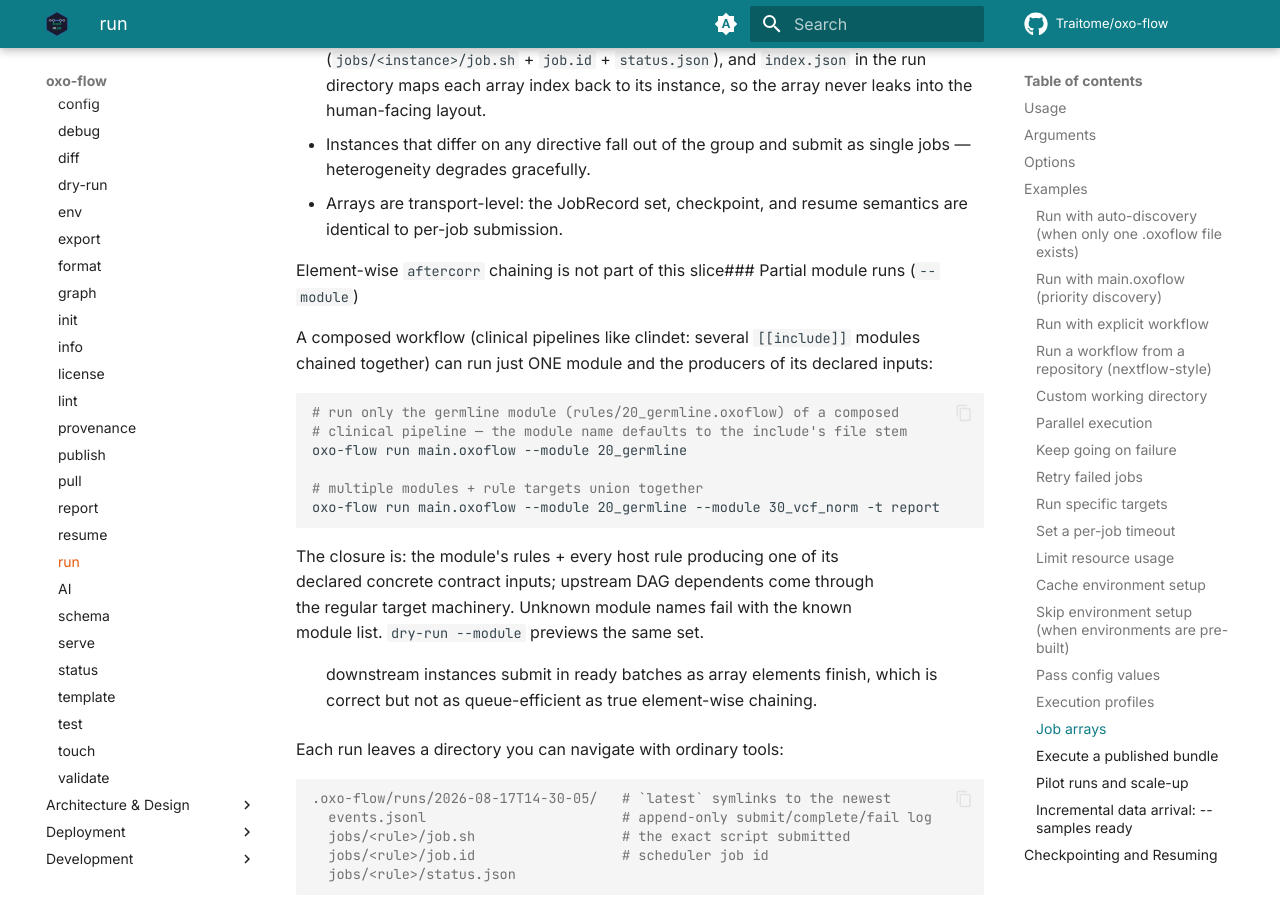
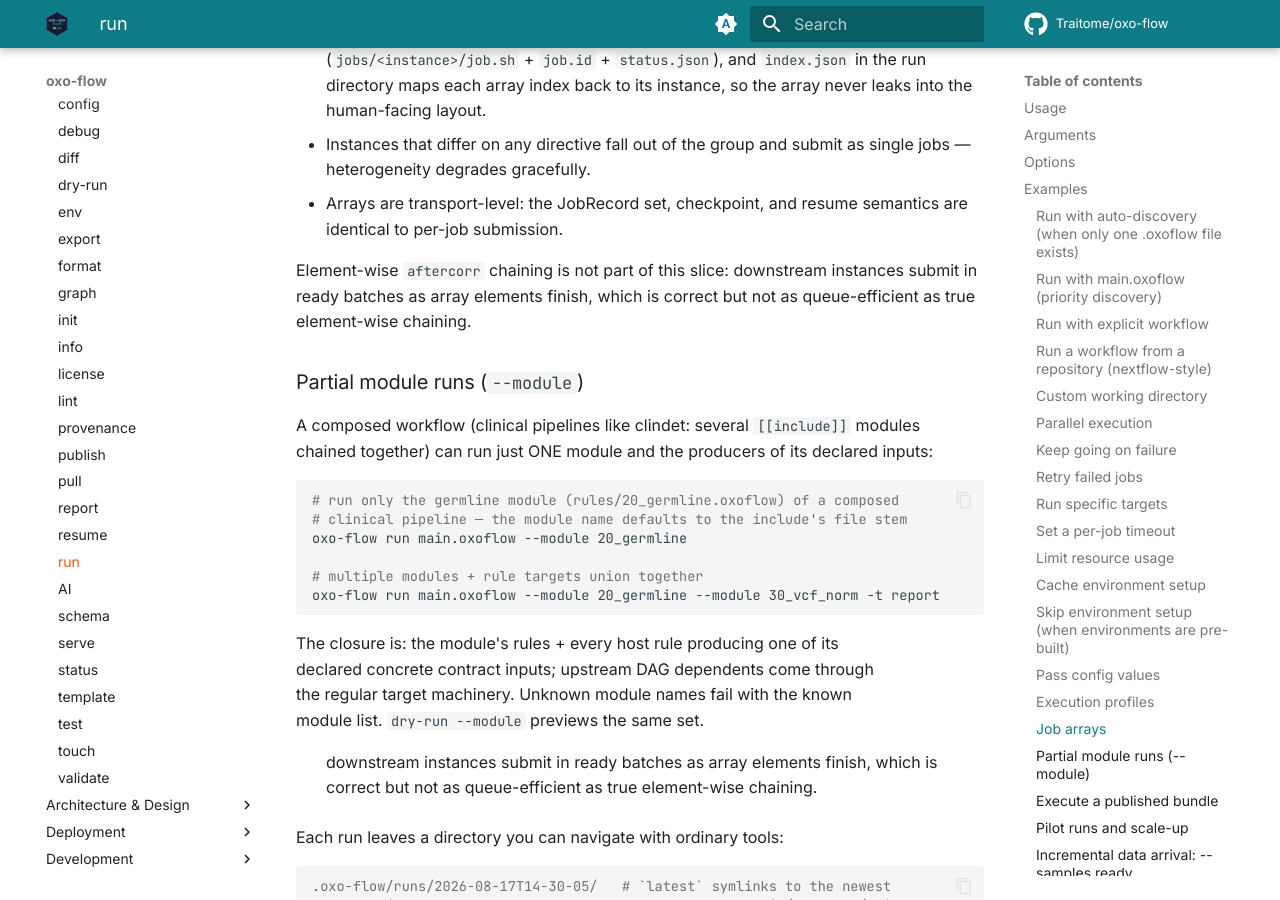
Before and after one commit to Traitome/oxo-flow, an MkDocs documentation site: the page built from docs/guide/src/commands/run.md, in a window 1280 px wide and 900 px high, scrolled down 7802 px. Built offline with MkDocs 1.6.1 and Material for MkDocs 9.7.7, drawn with Linux system fonts in a browser that asks for light colours; comment, search, counter and statistics services are not loaded.

Commit message:
docs(run): fix glued heading in the --module section
The 'Partial module runs' section was appended directly onto the
aftercorr paragraph with no line break, so '### Partial module runs'
rendered as literal text instead of a heading. Also restores the
aftercorr caveat sentence lost in the splice.

```diff
--- a/docs/guide/src/commands/run.md
+++ b/docs/guide/src/commands/run.md
@@ -329,7 +329,11 @@ max_array_size = 1001   # optional — the scheduler's MaxArraySize; larger
 - Arrays are transport-level: the JobRecord set, checkpoint, and resume
   semantics are identical to per-job submission.
 
-Element-wise `aftercorr` chaining is not part of this slice### Partial module runs (`--module`)
+Element-wise `aftercorr` chaining is not part of this slice: downstream
+instances submit in ready batches as array elements finish, which is
+correct but not as queue-efficient as true element-wise chaining.
+
+### Partial module runs (`--module`)
 
 A composed workflow (clinical pipelines like clindet: several
 `[[include]]` modules chained together) can run just ONE module and the
```
